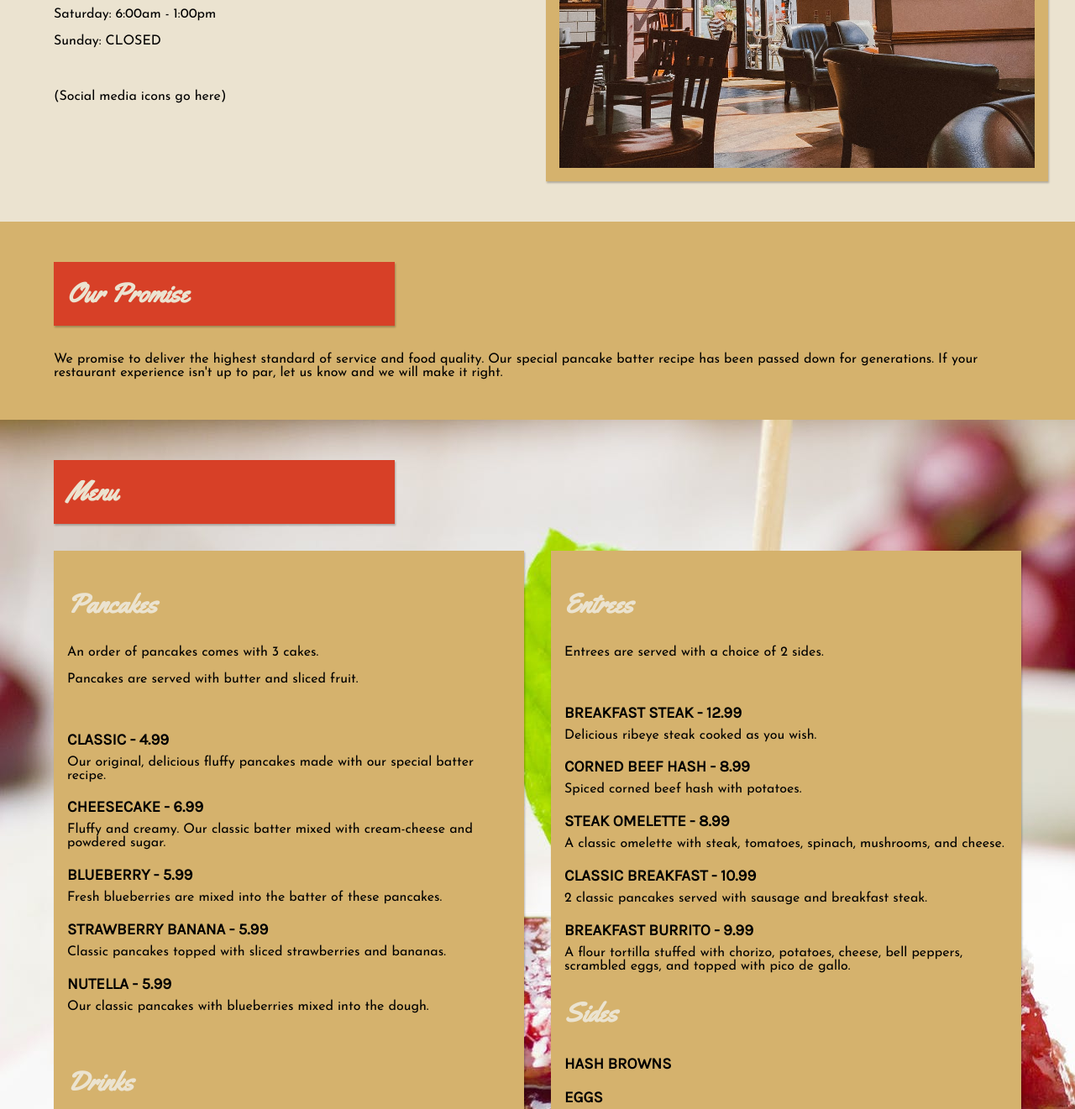
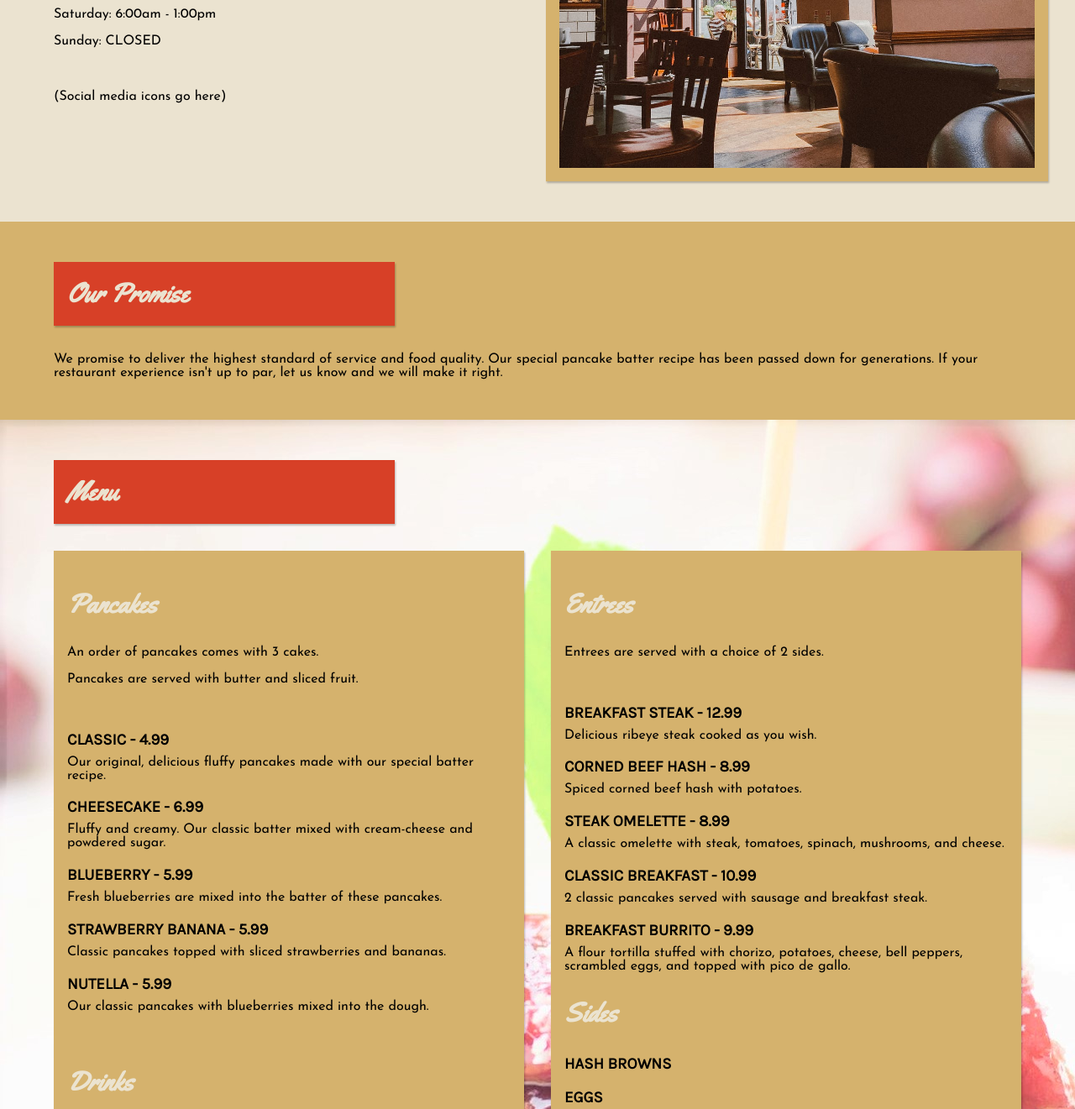
Before and after one commit to CarlsJr4/breakfastCafe, a plain HTML site: page index.html in a window 1280 px wide. Shown: the part 1175-2496 px from the top of the page at 84% size. Drawn offline with Linux system fonts and the light colour scheme.

Commit message:
Edited background picture of menu section to be lighter

```diff
--- a/stylesheets/pages/_home.scss
+++ b/stylesheets/pages/_home.scss
@@ -63,7 +63,7 @@ header {
 // Menu
 .menu {
 	padding: $base-padding;
-	background-image: url("../Images/Red_Pancakes.jpeg");
+	background-image: url("../Images/Red_Pancakes_Cover.jpeg");
 	background-attachment: fixed;
 	& > h1, .menu__container {
 		margin: $base-margin;
```
Also changed, not shown: Images/Red_Pancakes.jpeg (deleted), Images/Red_Pancakes_Cover.jpeg (added), stylesheets/main.css.
